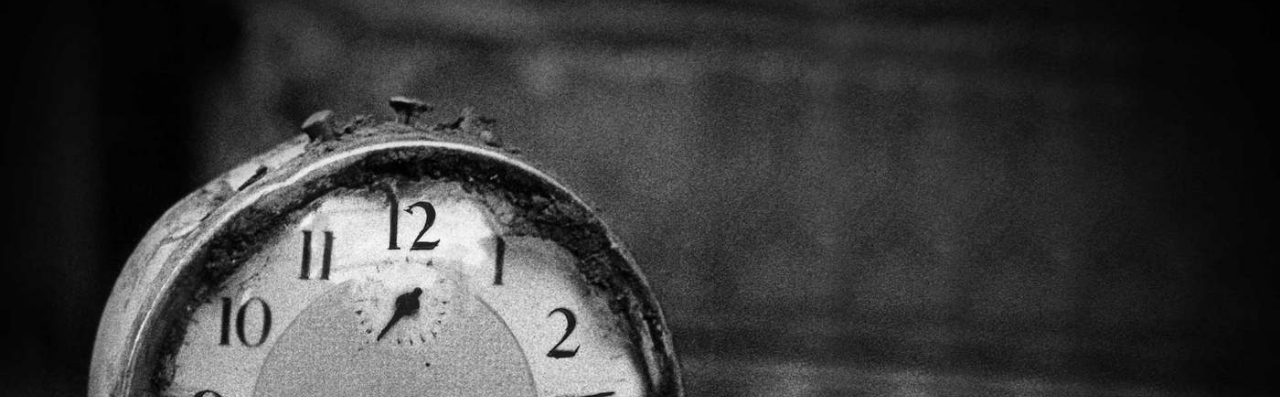
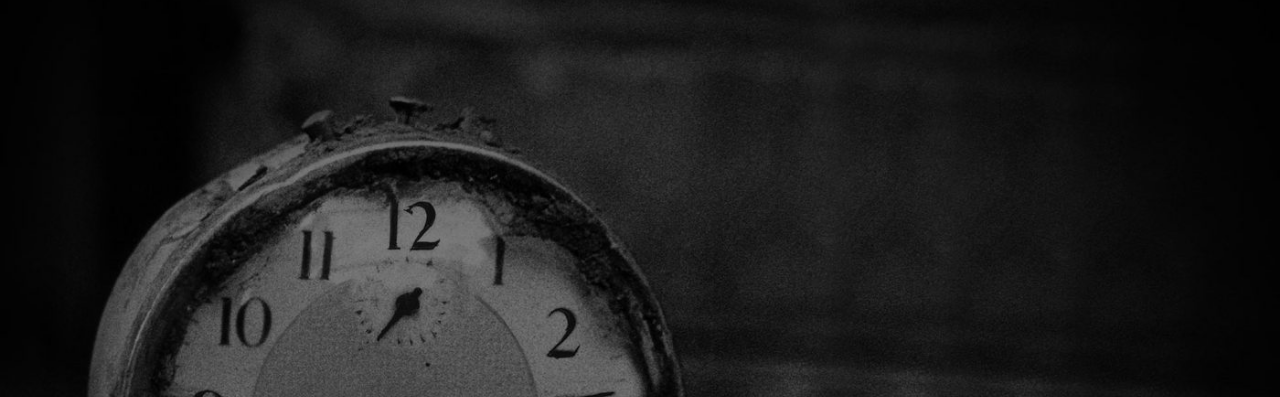
Before and after one commit to renduh/renduh.github.io, a plain HTML site: page newline.html in a window 1280 px wide. Shown: the top 397 px of the page. Drawn offline with nearby package versions, Linux system fonts and the light colour scheme.

Commit message:
image overlay

```diff
--- a/newline.html
+++ b/newline.html
@@ -20,6 +20,7 @@
   	width:100%;
   	min-height:100%;
   	max-width:800px;
+    z-index:20;
   }
 
   .headline-lines {
@@ -89,11 +90,22 @@
     left:0;
     width:100%;
     height:100%;
+    z-index:5;
   }
   #slide-image img {
     width:100%;
     height:100%;
     object-fit:cover;
+  }
+  #overlay {
+    position:absolute;
+    top:0;
+    left:0;
+    width:100%;
+    height:100%;
+    z-index:10;
+    background:#000;
+    opacity:0.5;
   }
 
 
@@ -106,6 +118,7 @@
 <body>
 
 <div id="background">
+  <div id="overlay"></div>
   <div id="slide-image">
     <img src="img/blue.jpg">
   </div>
```
